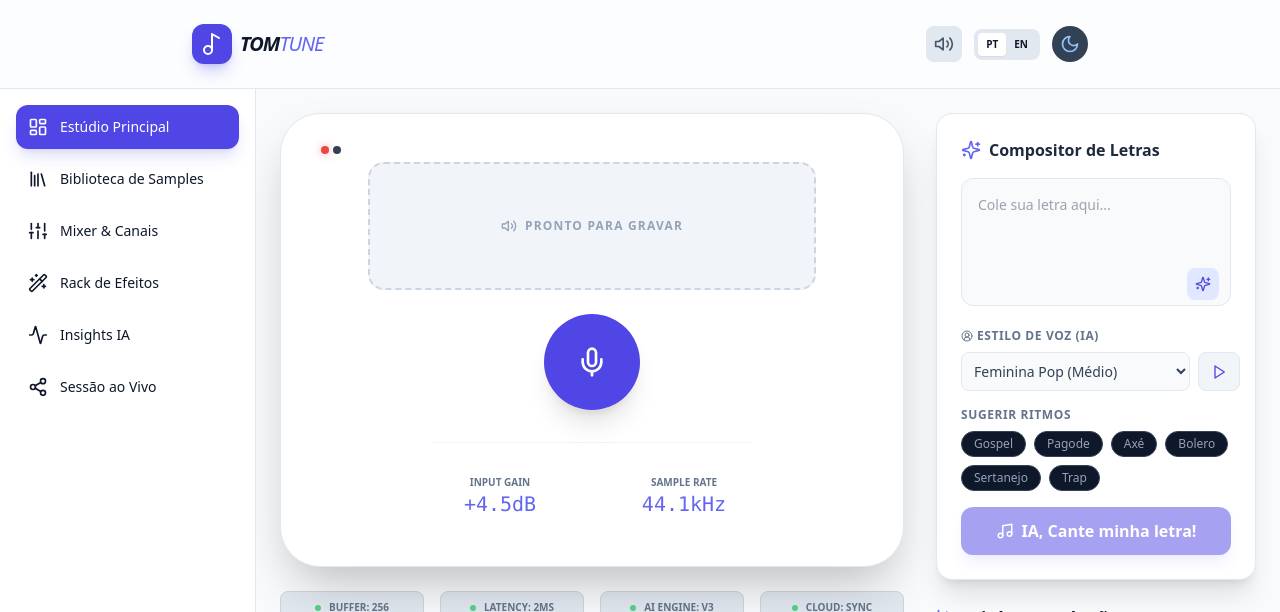
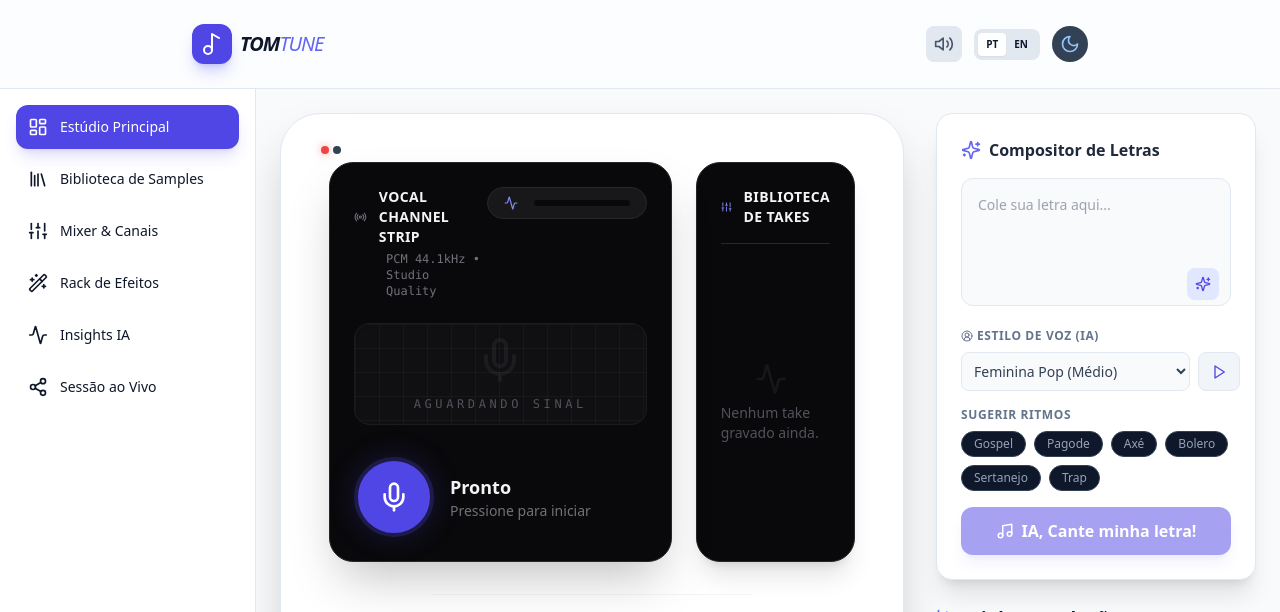
Before and after one commit to ANTHONY20-melo/vocal-studio-ai, a React (Vite) app in the folder vocal-studio-ai/frontend/: page / in a window 1280 px wide. Shown: the top 612 px of the page. Built offline with nearby package versions, Linux system fonts and the light colour scheme; no server answers.

Commit message:
fix: resolve conflitos de nomes, destrava upload e adiciona smart ducking

```diff
--- a/vocal-studio-ai/frontend/src/components/AIDashboard.tsx
+++ b/vocal-studio-ai/frontend/src/components/AIDashboard.tsx
@@ -7,21 +7,16 @@ export const AIDashboard: React.FC = () => {
   const { t } = useLanguage();
   const [playingId, setPlayingId] = useState<string | null>(null);
   const audioRef = useRef<HTMLAudioElement | null>(null);
-  const { songs, removeSong, renameSong, masterVolume, aiTrackVolume, isMuted } = useStudioStore();
+  const { songs, removeSong, renameSong, masterVolume, aiTrackVolume, isMuted, volumeLevel, isRecording } = useStudioStore();
 
   // Sincroniza o volume do hardware virtual com o elemento de áudio real
   useEffect(() => {
     if (audioRef.current) {
-      audioRef.current.volume = isMuted ? 0 : (masterVolume * aiTrackVolume);
+      // Lógica de Smart Ducking: Se estiver gravando e detectando voz (> 10%), abaixa a música em 70%
+      const duckingFactor = (isRecording && volumeLevel > 10) ? 0.3 : 1.0;
+      audioRef.current.volume = isMuted ? 0 : (masterVolume * aiTrackVolume * duckingFactor);
     }
-  }, [masterVolume, aiTrackVolume, playingId, isMuted]);
-
-  // Efeito para atualizar o volume em tempo real quando os sliders do Mixer mudarem
-  useEffect(() => {
-    if (audioRef.current) {
-      audioRef.current.volume = masterVolume * aiTrackVolume;
-    }
-  }, [masterVolume, aiTrackVolume, playingId]);
+  }, [masterVolume, aiTrackVolume, playingId, isMuted, volumeLevel, isRecording]);
 
   const togglePlay = (id: string, url: string) => {
     if (playingId === id) {
--- a/vocal-studio-ai/frontend/src/components/VocalRecorder.tsx
+++ b/vocal-studio-ai/frontend/src/components/VocalRecorder.tsx
@@ -1,14 +1,17 @@
 import React, { useState, useRef, useEffect } from 'react';
-import { Mic, Square, Volume2, Loader2 } from 'lucide-react';
+import { Mic, Square, Loader2, Download, Play, Trash2, Sliders, Radio, Activity } from 'lucide-react';
 import { useStudioStore } from '@store/useStudioStore';
-import { supabase } from '@lib/supabase';
+import { saveLocalRecording, getLocalRecordings, deleteLocalRecording, type Recording } from '@lib/db';
 
 export const VocalRecorder: React.FC = () => {
   const [isRecording, setIsRecording] = useState(false);
   const [isUploading, setIsUploading] = useState(false);
-  const { setVolumeLevel } = useStudioStore();
+  const [wavUrl, setWavUrl] = useState<string | null>(null);
+  const [localHistory, setLocalHistory] = useState<Recording[]>([]);
+  const [playingId, setPlayingId] = useState<string | null>(null);
 
-  // Referências para Web Audio API
+  const { volumeLevel, setVolumeLevel } = useStudioStore();
+
   const audioContextRef = useRef<AudioContext | null>(null);
   const analyserRef = useRef<AnalyserNode | null>(null);
   const streamRef = useRef<MediaStream | null>(null);
@@ -16,11 +19,14 @@ export const VocalRecorder: React.FC = () => {
   const audioChunksRef = useRef<Blob[]>([]);
   const animationFrameRef = useRef<number>();
   const canvasRef = useRef<HTMLCanvasElement>(null);
+  const currentAudioRef = useRef<HTMLAudioElement | null>(null);
 
-  // Função para desenhar a forma de onda
+  useEffect(() => {
+    getLocalRecordings().then(setLocalHistory);
+  }, []);
+
   const drawWaveform = () => {
     if (!analyserRef.current || !canvasRef.current) return;
-
     const canvas = canvasRef.current;
     const ctx = canvas.getContext('2d');
     if (!ctx) return;
@@ -32,12 +38,11 @@ export const VocalRecorder: React.FC = () => {
       animationFrameRef.current = requestAnimationFrame(renderFrame);
       analyserRef.current!.getByteTimeDomainData(dataArray);
 
-      // Limpa o canvas
       ctx.clearRect(0, 0, canvas.width, canvas.height);
 
-      // Configurações do traço
-      ctx.lineWidth = 3;
-      ctx.strokeStyle = '#6366f1'; // indigo-500
+      // Estilo da onda estilo monitor de estúdio
+      ctx.lineWidth = 2;
+      ctx.strokeStyle = isRecording ? '#ef4444' : '#6366f1';
       ctx.beginPath();
 
       const sliceWidth = canvas.width / bufferLength;
@@ -48,15 +53,10 @@ export const VocalRecorder: React.FC = () => {
         const v = dataArray[i] / 128.0;
         const y = (v * canvas.height) / 2;
 
-        if (i === 0) {
-          ctx.moveTo(x, y);
-        } else {
-          ctx.lineTo(x, y);
-        }
+        if (i === 0) ctx.moveTo(x, y);
+        else ctx.lineTo(x, y);
 
         x += sliceWidth;
-
-        // Cálculo de volume para o store global (0-100)
         sum += Math.abs(dataArray[i] - 128);
       }
 
@@ -70,32 +70,60 @@ export const VocalRecorder: React.FC = () => {
     renderFrame();
   };
 
-  const uploadAudio = async (audioBlob: Blob) => {
+  const audioBufferToWav = (buffer: AudioBuffer): Blob => {
+    const numOfChan = buffer.numberOfChannels;
+    const length = buffer.length * numOfChan * 2 + 44;
+    const buffer2 = new ArrayBuffer(length);
+    const view = new DataView(buffer2);
+    const channels = [];
+    let sample; let offset = 0; let pos = 0;
+
+    const setUint16 = (data: number) => { view.setUint16(pos, data, true); pos += 2; };
+    const setUint32 = (data: number) => { view.setUint32(pos, data, true); pos += 4; };
+
+    setUint32(0x46464952); setUint32(length - 8); setUint32(0x45564157);
+    setUint32(0x20746d66); setUint32(16); setUint16(1); setUint16(numOfChan);
+    setUint32(buffer.sampleRate); setUint32(buffer.sampleRate * 2 * numOfChan);
+    setUint16(numOfChan * 2); setUint16(16);
+    setUint32(0x61746164); setUint32(length - pos - 4);
+
+    for (let i = 0; i < numOfChan; i++) channels.push(buffer.getChannelData(i));
+
+    while (pos < length) {
+      for (let i = 0; i < numOfChan; i++) {
+        sample = Math.max(-1, Math.min(1, channels[i][offset]));
+        sample = (sample < 0 ? sample * 0x8000 : sample * 0x7fff) | 0;
+        view.setInt16(pos, sample, true); pos += 2;
+      }
+      offset++;
+    }
+    return new Blob([buffer2], { type: 'audio/wav' });
+  };
+
+  const handleStopRecordingProcess = async (audioBlob: Blob) => {
     setIsUploading(true);
     try {
-      const fileName = `vocal_${Date.now()}.webm`;
-      const { error } = await supabase.storage
-        .from('vocal-recordings') // Certifique-se de que este bucket existe no Supabase
-        .upload(fileName, audioBlob, {
-          contentType: 'audio/webm',
-          upsert: false
+      const arrayBuffer = await audioBlob.arrayBuffer();
+      const tempCtx = new (window.AudioContext || (window as any).webkitAudioContext)();
+      const audioBuffer = await tempCtx.decodeAudioData(arrayBuffer);
+      const wavBlob = audioBufferToWav(audioBuffer);
+
+      const newUrl = URL.createObjectURL(wavBlob);
+      setWavUrl(newUrl);
+
+      await saveLocalRecording({
+        id: crypto.randomUUID(),
+        name: `Take ${localHistory.length + 1}`,
+        blob: wavBlob,
+        timestamp: Date.now(),
+        duration: audioBuffer.duration
       });
 
-      if (error) throw error;
-
-      const { data: { publicUrl } } = supabase.storage
-        .from('vocal-recordings')
-        .getPublicUrl(fileName);
-
-      console.log("Upload concluído! URL pública:", publicUrl);
-      // Aqui você pode chamar uma função para salvar a publicUrl no seu banco de dados
+      getLocalRecordings().then(setLocalHistory);
     } catch (err) {
-      if (err instanceof Error) {
-        console.error("Erro no upload para Supabase:", err.message);
-      } else {
-        console.error("Erro desconhecido no upload:", err);
-      }
-      alert("Erro ao salvar o áudio no servidor.");
+      console.error("Erro no processamento:", err);
+    } finally {
+      setIsUploading(false);
     }
   };
 
@@ -104,22 +132,19 @@ export const VocalRecorder: React.FC = () => {
       const stream = await navigator.mediaDevices.getUserMedia({ audio: true });
       streamRef.current = stream;
       audioChunksRef.current = [];
+      setWavUrl(null);
 
       audioContextRef.current = new (window.AudioContext || (window as any).webkitAudioContext)();
-      if (audioContextRef.current.state === 'suspended') {
-        await audioContextRef.current.resume();
-      }
+      if (audioContextRef.current.state === 'suspended') await audioContextRef.current.resume();
+
       const source = audioContextRef.current.createMediaStreamSource(stream);
-
       analyserRef.current = audioContextRef.current.createAnalyser();
 
-      // Configuração do MediaRecorder para salvar o arquivo
       mediaRecorderRef.current = new MediaRecorder(stream);
       mediaRecorderRef.current.ondataavailable = (event) => audioChunksRef.current.push(event.data);
-      mediaRecorderRef.current.onstop = () => uploadAudio(new Blob(audioChunksRef.current, { type: 'audio/webm' }));
+      mediaRecorderRef.current.onstop = () => handleStopRecordingProcess(new Blob(audioChunksRef.current, { type: 'audio/webm' }));
 
       analyserRef.current.fftSize = 2048;
-
       source.connect(analyserRef.current);
 
       setIsRecording(true);
@@ -127,76 +152,156 @@ export const VocalRecorder: React.FC = () => {
       drawWaveform();
     } catch (err) {
       console.error("Erro ao acessar microfone:", err);
-      alert("Não foi possível acessar o microfone. Verifique as permissões.");
+      alert("Permissão de microfone negada.");
     }
   };
 
   const stopRecording = () => {
-    if (mediaRecorderRef.current && isRecording) {
-      mediaRecorderRef.current.stop();
-    }
-    if (animationFrameRef.current) {
-      cancelAnimationFrame(animationFrameRef.current);
-    }
-    if (streamRef.current) {
-      streamRef.current.getTracks().forEach(track => track.stop());
-    }
-    if (audioContextRef.current) {
-      audioContextRef.current.close();
-    }
+    if (mediaRecorderRef.current && isRecording) mediaRecorderRef.current.stop();
+    if (animationFrameRef.current) cancelAnimationFrame(animationFrameRef.current);
+    if (streamRef.current) streamRef.current.getTracks().forEach(track => track.stop());
+    if (audioContextRef.current) audioContextRef.current.close();
     setIsRecording(false);
     setVolumeLevel(0);
   };
 
-  // Limpeza ao desmontar o componente
   useEffect(() => {
-    return () => {
-      if (isRecording) stopRecording();
-    };
+    return () => { if (isRecording) stopRecording(); };
   }, [isRecording]);
 
+  const togglePlay = (rec: Recording) => {
+    if (playingId === rec.id && currentAudioRef.current) {
+      currentAudioRef.current.pause();
+      setPlayingId(null);
+      return;
+    }
+
+    if (currentAudioRef.current) currentAudioRef.current.pause();
+
+    const audio = new Audio(URL.createObjectURL(rec.blob));
+    currentAudioRef.current = audio;
+    setPlayingId(rec.id);
+
+    audio.onended = () => setPlayingId(null);
+    audio.play();
+  };
+
   return (
-    <div className="flex flex-col items-center gap-6 w-full max-w-md">
-      {/* Visualizador de Onda */}
-      <div className="w-full h-32 bg-slate-100 dark:bg-slate-800/50 rounded-2xl border-2 border-dashed border-slate-300 dark:border-slate-700 flex items-center justify-center relative overflow-hidden">
-        {!isRecording && (
-          <div className="absolute inset-0 flex items-center justify-center text-slate-400 gap-2">
-            <Volume2 size={16} />
-            <span className="text-xs font-bold uppercase tracking-widest">Pronto para gravar</span>
+    <div className="w-full max-w-5xl mx-auto grid grid-cols-1 lg:grid-cols-3 gap-6">
+      {/* Console Principal - Área de Gravação */}
+      <div className="col-span-1 lg:col-span-2 bg-zinc-950 rounded-3xl border border-zinc-800 shadow-2xl p-6 relative overflow-hidden flex flex-col justify-between min-h-[400px]">
+        {/* Painel Superior do Console */}
+        <div className="flex justify-between items-start mb-6 z-10 relative">
+          <div className="flex flex-col gap-1">
+            <div className="flex items-center gap-3">
+              <Radio size={20} className={isRecording ? 'text-red-500 animate-pulse' : 'text-zinc-500'} />
+              <h2 className="text-zinc-100 font-bold tracking-wide uppercase text-sm">Vocal Channel Strip</h2>
+            </div>
+            <span className="text-zinc-500 text-xs font-mono ml-8">PCM 44.1kHz • Studio Quality</span>
+          </div>
+
+          <div className="flex items-center gap-4 bg-zinc-900 px-4 py-2 rounded-full border border-zinc-800">
+            <Activity size={14} className="text-indigo-400" />
+            <div className="w-24 h-1.5 bg-zinc-950 rounded-full overflow-hidden">
+              <div
+                className={`h-full transition-all duration-75 ${volumeLevel > 80 ? 'bg-red-500' : volumeLevel > 50 ? 'bg-amber-400' : 'bg-emerald-400'}`}
+                style={{ width: `${volumeLevel}%` }}
+              />
+            </div>
+          </div>
+        </div>
+
+        {/* Display da Onda */}
+        <div className="relative flex-grow bg-zinc-900/50 rounded-2xl border border-zinc-800/50 flex items-center justify-center overflow-hidden mb-8 shadow-inner">
+          <div className="absolute inset-0 bg-[linear-gradient(to_right,#80808012_1px,transparent_1px),linear-gradient(to_bottom,#80808012_1px,transparent_1px)] bg-[size:24px_24px]"></div>
+          {!isRecording && !isUploading && (
+            <div className="absolute inset-0 flex flex-col items-center justify-center text-zinc-600 gap-3 z-10">
+              <Mic size={48} className="opacity-20" />
+              <span className="text-xs font-mono uppercase tracking-[0.3em]">Aguardando Sinal</span>
             </div>
           )}
-        <canvas
-          ref={canvasRef}
-          width={400}
-          height={128}
-          className="w-full h-full"
-        />
+          <canvas ref={canvasRef} width={800} height={200} className="w-full h-full relative z-10" />
         </div>
 
-      {/* Controle de Gravação */}
+        {/* Controles de Transporte */}
+        <div className="flex items-center justify-between z-10 relative">
+          <div className="flex items-center gap-4">
             <button
               onClick={isRecording ? stopRecording : (isUploading ? undefined : startRecording)}
               disabled={isUploading}
-        className={`group relative p-8 rounded-full transition-all duration-500 ${
+              className={`group relative flex items-center justify-center w-20 h-20 rounded-full transition-all duration-300 ${
                 isRecording
-          ? 'bg-red-500 shadow-[0_0_30px_rgba(239,68,68,0.4)]'
+                  ? 'bg-red-600 hover:bg-red-500 shadow-[0_0_40px_rgba(220,38,38,0.4)] border-4 border-red-950'
                   : isUploading
-          ? 'bg-slate-400 cursor-not-allowed'
-          : 'bg-indigo-600 hover:bg-indigo-500 shadow-xl'
+                    ? 'bg-zinc-800 border-4 border-zinc-900'
+                    : 'bg-indigo-600 hover:bg-indigo-500 shadow-[0_0_30px_rgba(79,70,229,0.2)] border-4 border-indigo-950'
               }`}
             >
-        {isUploading ? (
-          <Loader2 size={32} className="text-white animate-spin" />
-        ) : isRecording ? (
-          <Square size={32} className="text-white fill-current" />
+              {isUploading ? <Loader2 size={28} className="text-zinc-400 animate-spin" /> :
+               isRecording ? <Square size={28} className="text-white fill-current" /> :
+               <Mic size={32} className="text-white" />}
+            </button>
+
+            <div className="flex flex-col">
+              <span className="text-zinc-100 font-bold text-lg">{isRecording ? 'Gravando...' : 'Pronto'}</span>
+              <span className="text-zinc-500 text-sm">{isRecording ? 'Pressione para parar' : 'Pressione para iniciar'}</span>
+            </div>
+          </div>
+
+          {wavUrl && !isRecording && (
+            <a
+              href={wavUrl}
+              download={`vocal_take_${Date.now()}.wav`}
+              className="flex items-center gap-2 bg-zinc-800 hover:bg-zinc-700 text-zinc-200 px-6 py-3 rounded-full font-semibold transition-all border border-zinc-700 hover:border-zinc-500"
+            >
+              <Download size={18} /> Exportar WAV
+            </a>
+          )}
+        </div>
+      </div>
+
+      {/* Rack de Histórico - Takes */}
+      <div className="col-span-1 bg-zinc-950 rounded-3xl border border-zinc-800 shadow-xl p-6 flex flex-col h-[400px] lg:h-auto max-h-[600px]">
+        <div className="flex items-center gap-3 mb-6 pb-4 border-b border-zinc-800">
+          <Sliders size={20} className="text-indigo-400" />
+          <h2 className="text-zinc-100 font-bold tracking-wide uppercase text-sm">Biblioteca de Takes</h2>
+        </div>
+
+        <div className="flex-grow overflow-y-auto pr-2 space-y-3 custom-scrollbar">
+          {localHistory.length === 0 ? (
+            <div className="h-full flex flex-col items-center justify-center text-zinc-600 gap-2">
+              <Activity size={32} className="opacity-20" />
+              <p className="text-sm">Nenhum take gravado ainda.</p>
+            </div>
           ) : (
-          <Mic size={32} className="text-white" />
+            localHistory.map((rec) => (
+              <div key={rec.id} className="group flex items-center justify-between p-4 bg-zinc-900 border border-zinc-800 rounded-2xl hover:border-indigo-500/50 transition-colors">
+                <div className="flex items-center gap-4">
+                  <button
+                    onClick={() => togglePlay(rec)}
+                    className={`w-10 h-10 rounded-full flex items-center justify-center transition-colors ${playingId === rec.id ? 'bg-indigo-500 text-white shadow-lg shadow-indigo-500/25' : 'bg-zinc-800 text-indigo-400 hover:bg-zinc-700'}`}
+                  >
+                    {playingId === rec.id ? <Square size={16} className="fill-current" /> : <Play size={18} className="fill-current ml-1" />}
+                  </button>
+                  <div className="flex flex-col">
+                    <span className="text-zinc-200 font-semibold text-sm">{rec.name}</span>
+                    <span className="text-zinc-500 text-xs">{rec.duration.toFixed(2)}s • {new Date(rec.timestamp).toLocaleTimeString([], {hour: '2-digit', minute:'2-digit'})}</span>
+                  </div>
+                </div>
+
+                <div className="flex items-center gap-2 opacity-0 group-hover:opacity-100 transition-opacity">
+                  <button
+                    onClick={() => deleteLocalRecording(rec.id).then(() => getLocalRecordings().then(setLocalHistory))}
+                    className="p-2 text-zinc-500 hover:text-red-400 transition-colors"
+                  >
+                    <Trash2 size={16} />
+                  </button>
+                </div>
+              </div>
+            ))
           )}
-        {isRecording && <span className="absolute -top-1 -right-1 flex h-4 w-4">
-          <span className="animate-ping absolute inline-flex h-full w-full rounded-full bg-red-400 opacity-75"></span>
-          <span className="relative inline-flex rounded-full h-4 w-4 bg-red-600"></span>
-        </span>}
-      </button>
+        </div>
+      </div>
     </div>
   );
 };
--- a/vocal-studio-ai/frontend/src/lib/db.ts
+++ b/vocal-studio-ai/frontend/src/lib/db.ts
@@ -33,7 +33,7 @@ export const getLocalRecordings = async (): Promise<Recording[]> => {
   const db = await openDB();
   return new Promise((resolve) => {
     const request = db.transaction(STORE_NAME).objectStore(STORE_NAME).getAll();
-    request.onsuccess = () => resolve(request.result.sort((a, b) => b.timestamp - a.timestamp));
+    request.onsuccess = () => resolve(request.result.sort((a, b: any) => b.timestamp - a.timestamp));
   });
 };
 
```
Lines whose indentation alone changed are shown as unchanged.
